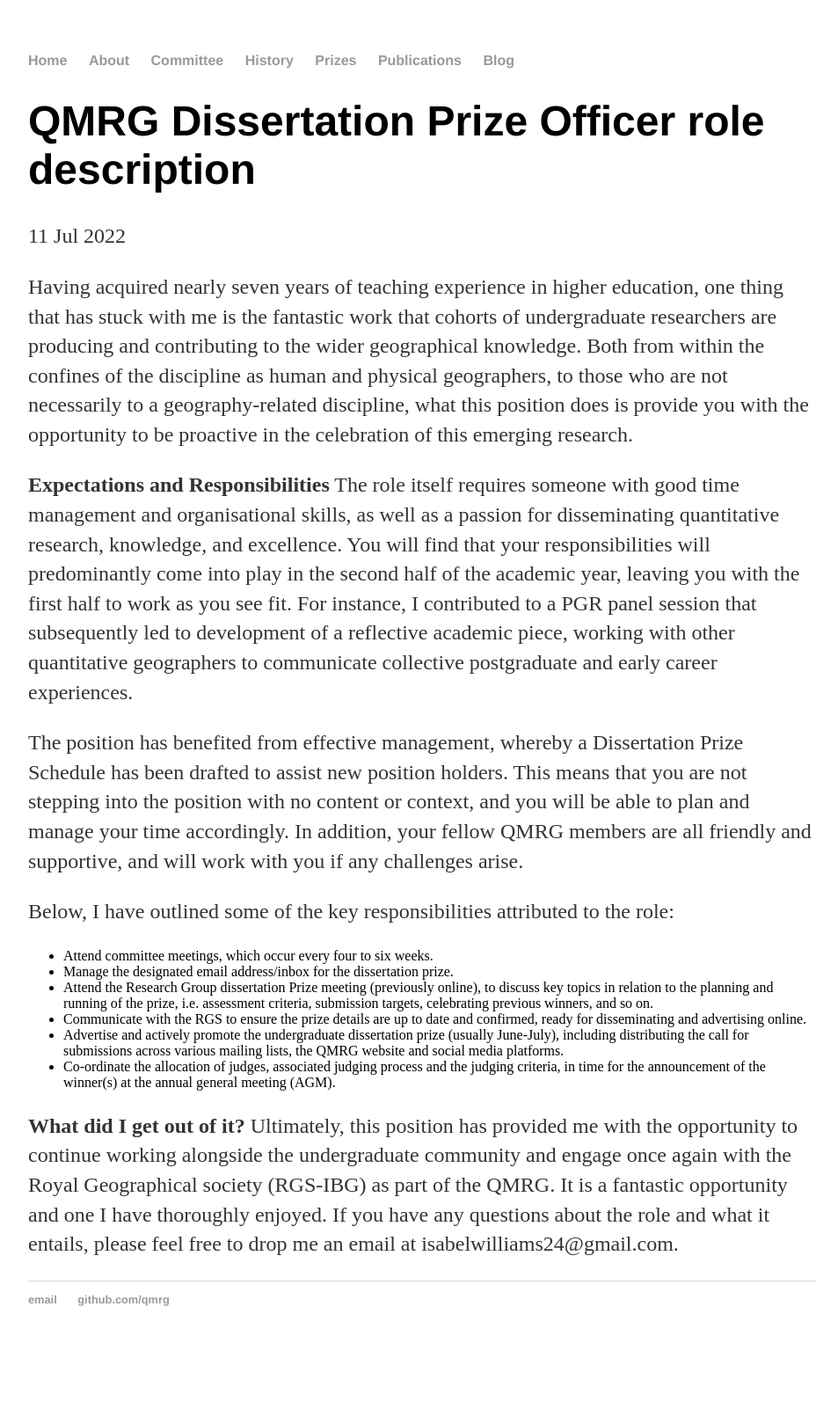
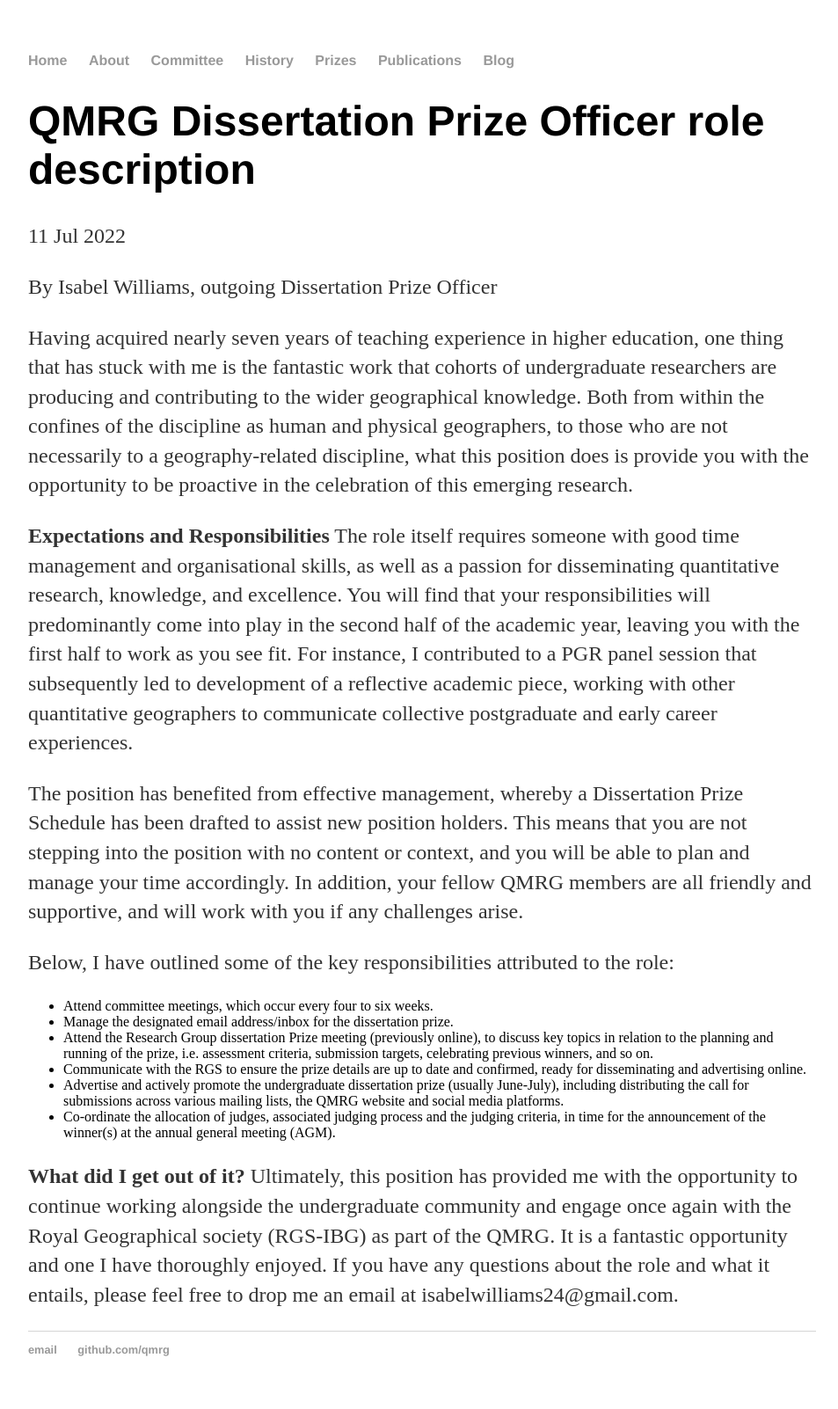
Before and after one commit to qmrg/qmrg.github.io, a Jekyll site: the page built from _posts/2022-07-11-Dissertation_Officer_post.md, in a window 1280 px wide. Shown: the whole page at 88% size, without its empty margins (160-1113 px from the left). Built offline with Jekyll 4.4.1, drawn with Linux system fonts in a browser that asks for light colours; before the commit the page ends 1545 px from its top, so only the background shows below that.

Commit message:
Update 2022-07-11-Dissertation_Officer_post.md
Added name

```diff
--- a/_posts/2022-07-11-Dissertation_Officer_post.md
+++ b/_posts/2022-07-11-Dissertation_Officer_post.md
@@ -3,6 +3,8 @@ layout: post
 title: "QMRG Dissertation Prize Officer role description"
 date: 2022-07-11
 ---
+
+By Isabel Williams, outgoing Dissertation Prize Officer
 
 Having acquired nearly seven years of teaching experience in higher education, one thing that has stuck with me is the fantastic work that cohorts of undergraduate researchers are producing and contributing to the wider geographical knowledge. Both from within the confines of the discipline as human and physical geographers, to those who are not necessarily to a geography-related discipline, what this position does is provide you with the opportunity to be proactive in the celebration of this emerging research.
 
```
